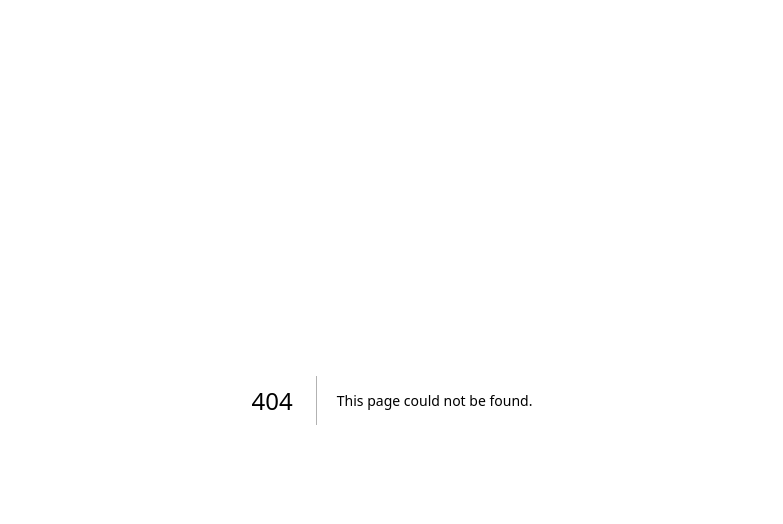
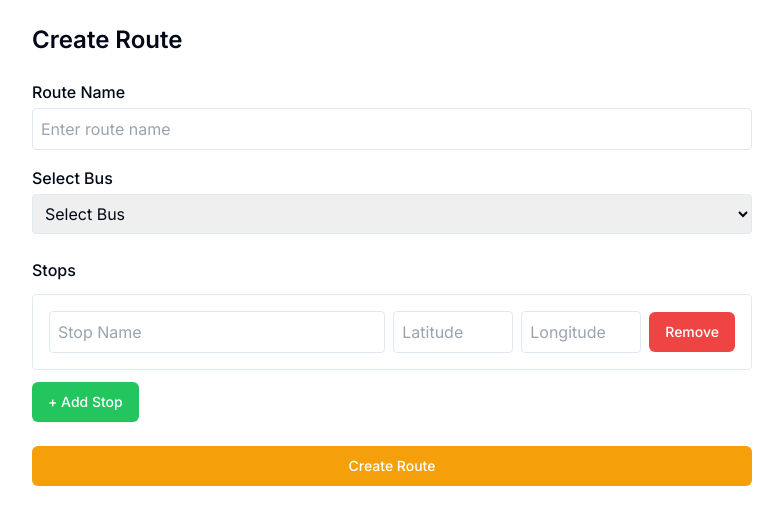
Before and after one commit to MukundaKatta/bustrack, a Next.js app in the folder apps/web/: page /admin/routes in a window 1280 px wide. Before the commit this address had no page. Shown: the top 524 px of the page, without its empty margins (248-1031 px from the left). Built offline with nearby package versions, Linux system fonts and the light colour scheme.

Commit message:
feat: BT-13 create route form with stops and validation

```diff
--- /dev/null
+++ b/apps/web/src/app/admin/routes/page.tsx
@@ -0,0 +1,268 @@
+"use client";
+
+import { useEffect, useState } from "react";
+import { Button } from "@/components/ui/button";
+
+// TODO:
+// Types are defined locally due to restricted access.
+// Move these to @bustrack/shared once shared types are available.
+
+type Bus = {
+  id: string;
+  name: string;
+  plateNumber: string;
+};
+
+type StopInput = {
+  name: string;
+  latitude: string;
+  longitude: string;
+};
+
+export default function CreateRoutePage() {
+  const [routeName, setRouteName] = useState("");
+  const [selectedBus, setSelectedBus] = useState("");
+  const [buses, setBuses] = useState<Bus[]>([]);
+
+  const [stops, setStops] = useState<StopInput[]>([
+    { name: "", latitude: "", longitude: "" },
+  ]);
+
+  const [error, setError] = useState("");
+  const [success, setSuccess] = useState("");
+
+  // TODO(BT-14): Replace localStorage with API call: GET /api/buses
+
+  useEffect(() => {
+    const stored = localStorage.getItem("buses");
+
+    if (!stored) return;
+
+    try {
+      const parsed = JSON.parse(stored);
+
+      // Mapping old structure → Prisma-aligned structure
+      const formatted: Bus[] = parsed.map((b: any) => ({
+        id: b.plate_number, // temporary ID
+        name: b.name,
+        plateNumber: b.plate_number,
+      }));
+
+      setBuses(formatted);
+    } catch (error) {
+      console.error("Error reading buses from localStorage:", error);
+    }
+  }, []);
+
+  const addStop = () => {
+    setStops((prev) => [
+      ...prev,
+      { name: "", latitude: "", longitude: "" },
+    ]);
+  };
+
+  const removeStop = (index: number) => {
+    if (stops.length === 1) return;
+
+    setStops((prev) => prev.filter((_, i) => i !== index));
+  };
+
+  const updateStop = (
+    index: number,
+    field: "name" | "latitude" | "longitude",
+    value: string
+  ) => {
+    setStops((prev) => {
+      const updated = [...prev];
+      if (!updated[index]) return prev;
+
+      updated[index][field] = value;
+      return updated;
+    });
+    setError("");
+  };
+
+
+  // TODO: Replace localStorage with POST /api/routes
+  // Remove Date.now() and use backend-generated ID
+
+  const handleSubmit = () => {
+    setError("");
+    setSuccess("");
+
+    if (!routeName || !selectedBus) {
+      setError("Please enter route name and select a bus.");
+      return;
+    }
+
+    for (const [index, stop] of stops.entries()) {
+      if (!stop.name || !stop.latitude || !stop.longitude) {
+        setError(`Stop ${index + 1}: All fields are required.`);
+        return;
+      }
+
+      if (
+        isNaN(Number(stop.latitude)) ||
+        isNaN(Number(stop.longitude))
+      ) {
+        setError(
+          `Stop ${index + 1}: Latitude and Longitude must be valid numbers.`
+        );
+        return;
+      }
+    }
+
+    const formattedStops = stops.map((stop, index) => ({
+      name: stop.name,
+      latitude: Number(stop.latitude),
+      longitude: Number(stop.longitude),
+      sequence: index + 1, // maintains order
+    }));
+
+    const newRoute = {
+      id: Date.now().toString(), // temporary ID
+      name: routeName,
+      busId: selectedBus,
+      stops: formattedStops,
+    };
+
+    try {
+      const stored = localStorage.getItem("routes");
+      const existingRoutes = stored ? JSON.parse(stored) : [];
+
+      const updatedRoutes = [...existingRoutes, newRoute];
+
+      localStorage.setItem("routes", JSON.stringify(updatedRoutes));
+
+      // TODO: Remove debug logs after API integration
+      console.log("Saved Routes:", updatedRoutes);
+
+      setSuccess("Route created successfully!");
+
+      setRouteName("");
+      setSelectedBus("");
+      setStops([{ name: "", latitude: "", longitude: "" }]);
+    } catch (error) {
+      console.error("Error saving route:", error);
+      setError("Failed to save route. Please try again.");
+    }
+  };
+
+  return (
+    <div className="p-6 max-w-3xl mx-auto">
+      <h1 className="text-2xl font-semibold mb-6">Create Route</h1>
+
+      {error && (
+        <div className="mb-4 p-3 rounded bg-red-100 text-red-700 border border-red-300">
+          {error}
+        </div>
+      )}
+
+      {success && (
+        <div className="mb-4 p-3 rounded bg-green-100 text-green-700 border border-green-300">
+          {success}
+        </div>
+      )}
+
+      <div className="mb-4">
+        <label className="block mb-1 font-medium">
+          Route Name
+        </label>
+        <input
+          type="text"
+          value={routeName}
+          onChange={(e) => {
+            setRouteName(e.target.value);
+            setError("");
+          }}
+          className="border p-2 w-full rounded"
+          placeholder="Enter route name"
+        />
+      </div>
+
+      <div className="mb-6">
+        <label className="block mb-1 font-medium">
+          Select Bus
+        </label>
+        <select
+          value={selectedBus}
+          onChange={(e) => {
+            setSelectedBus(e.target.value);
+            setError("");
+          }}
+          className="border p-2 w-full rounded"
+        >
+          <option value="">Select Bus</option>
+
+          {buses.map((bus) => (
+            <option key={bus.id} value={bus.id}>
+              {bus.name} ({bus.plateNumber})
+            </option>
+          ))}
+        </select>
+      </div>
+
+      <div className="mb-6">
+        <h2 className="font-medium mb-3">Stops</h2>
+
+        {stops.map((stop, index) => (
+          <div
+            key={index}
+            className="border p-4 rounded mb-3 flex flex-wrap gap-2 items-center"
+          >
+            <input
+              type="text"
+              placeholder="Stop Name"
+              value={stop.name}
+              onChange={(e) =>
+                updateStop(index, "name", e.target.value)
+              }
+              className="border p-2 rounded flex-1"
+            />
+
+            <input
+              type="number"
+              step="any"
+              placeholder="Latitude"
+              value={stop.latitude}
+              onChange={(e) =>
+                updateStop(index, "latitude", e.target.value)
+              }
+              className="border p-2 rounded w-[120px]"
+            />
+
+            <input
+              type="number"
+              step="any"
+              placeholder="Longitude"
+              value={stop.longitude}
+              onChange={(e) =>
+                updateStop(index, "longitude", e.target.value)
+              }
+              className="border p-2 rounded w-[120px]"
+            />
+
+            <Button
+              variant="ghost"
+              className="bg-red-500 hover:bg-red-600 text-white border-none"
+              onClick={() => removeStop(index)}
+            >
+              Remove
+            </Button>
+          </div>
+        ))}
+
+        <Button onClick={addStop}
+          variant="outline"
+          className="bg-green-500 hover:br-green-600 text-white border-none"
+          >
+          + Add Stop
+        </Button>
+      </div>
+
+      <Button onClick={handleSubmit} className="w-full">
+        Create Route
+      </Button>
+    </div>
+  );
+}
```
